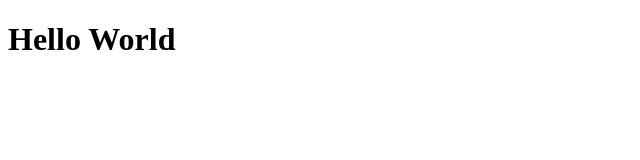
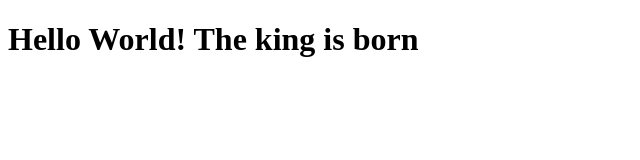
Before and after one commit to divebomba/coursera, a plain HTML site: page courserasite/index.html in a window 1280 px wide. Shown: the whole page, without its empty margins (0-640 px from the left). Drawn offline with Linux system fonts and the light colour scheme.

Commit message:
a small addition

```diff
--- a/courserasite/index.html
+++ b/courserasite/index.html
@@ -4,6 +4,6 @@
 	<title> Hello Coursera World</title>
 </head>
 <body>
-<h1>Hello World</h1>
+<h1>Hello World! The king is born</h1>
 </body>
 </html>
```
